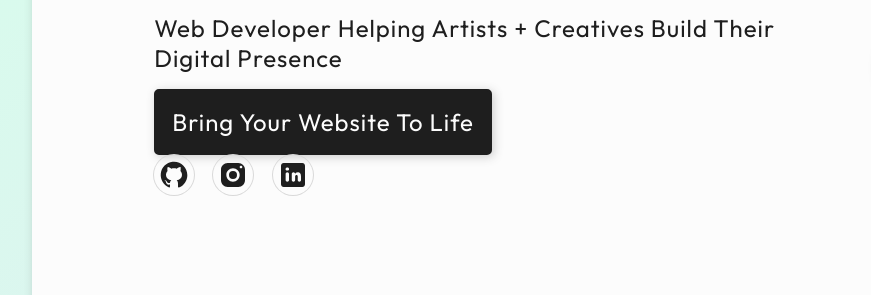
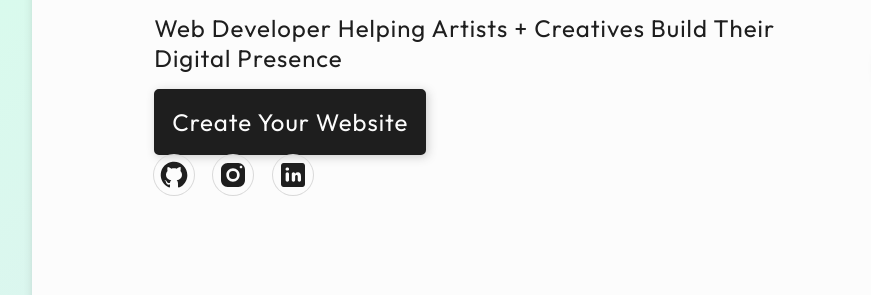
Before and after one commit to joshnussbaum89/Portfolio, an Astro site: page / in a window 1280 px wide. Shown: the part 383-678 px from the top of the page, 0-871 px from the left. Built offline with nearby package versions, Linux system fonts and the light colour scheme; Astro itself is replaced by a stand-in of ours.

Commit message:
update hero CTA copy

```diff
--- a/src/components/Home/HomePageHeader.astro
+++ b/src/components/Home/HomePageHeader.astro
@@ -14,7 +14,7 @@ import headshot from '/headshot-ai.webp'
     <div class="info">
       <h1>Hi, I'm Josh</h1>
       <p>Web Developer Helping Artists + Creatives Build Their Digital Presence</p>
-      <JoshCta text="Bring Your Website To Life" url="/#contact" />
+      <JoshCta text="Create Your Website" url="/#contact" />
       <SocialIcons />
     </div>
   </section>
```
